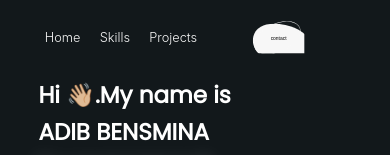
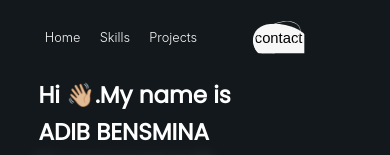
Before and after one commit to adibo2/portfolio_adibo, a React (Vite) app: page / in a window 390 px wide. Shown: the top 155 px of the page. Built offline with nearby package versions, Linux system fonts and the light colour scheme.

Commit message:
add changes in phone

```diff
--- a/src/Navbar/Navbar.scss
+++ b/src/Navbar/Navbar.scss
@@ -125,7 +125,7 @@
                 & span{
                     mix-blend-mode: difference;
                     @include respons(small){
-                        font-size: 2rem;
+                        font-size: 6rem;
                     }
 
                 }
```
